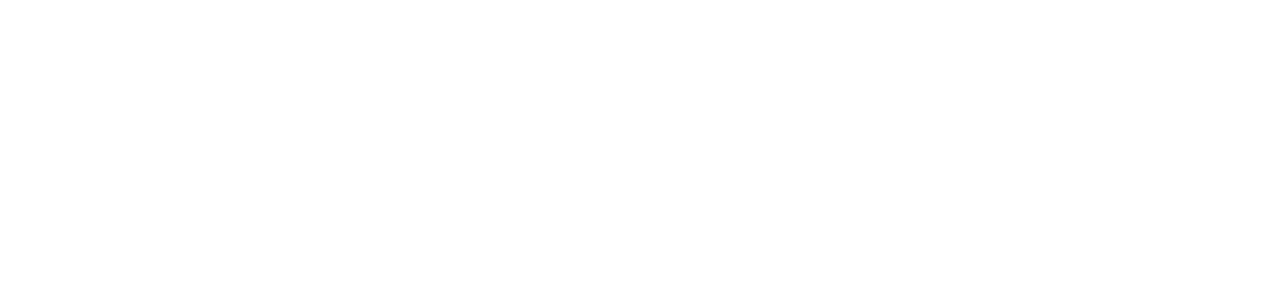
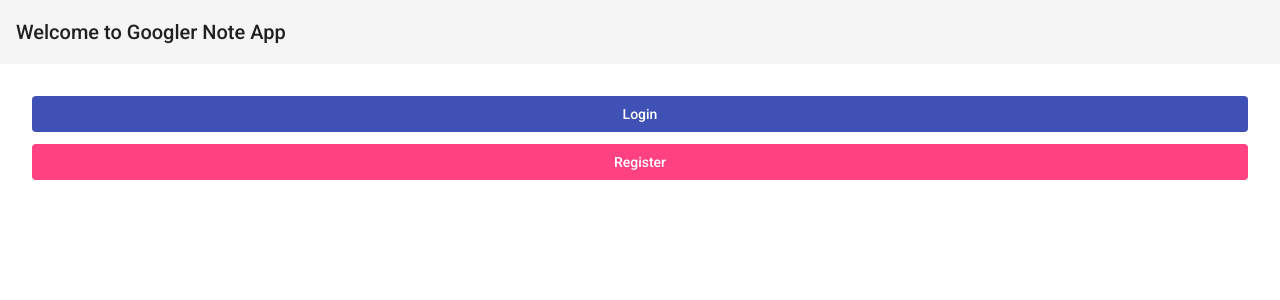
Before and after one commit to lui5a/googler-app, an Angular app in the folder googler-prototype-app/: page /welcome in a window 1280 px wide. Before the commit this address led to /. Shown: the top 300 px of the page. Built offline with nearby package versions, Linux system fonts and the light colour scheme.

Commit message:
finished login registration and implemented choose path to redirect to login or registration

```diff
--- a/googler-prototype-app/src/app/app-routing.module.ts
+++ b/googler-prototype-app/src/app/app-routing.module.ts
@@ -1,13 +1,15 @@
 import { NgModule } from '@angular/core';
 import { RouterModule, Routes } from '@angular/router';
 import { AppComponent } from './app.component';
+import { ChoosePathComponent } from './choose-path/choose-path.component';
 import { DashboardComponent } from './dashboard/dashboard.component';
 import { LoginGuard } from './login.guard';
 import { LoginComponent } from './login/login.component';
 import { RegisterComponent } from './register/register.component';
 
 const routes: Routes = [
-  { path: "", component: AppComponent, pathMatch: "full" },
+  { path: "", redirectTo: 'welcome', pathMatch: "full" },
+  { path: "welcome", component: ChoosePathComponent, pathMatch: "full" },
   { path: "login", component: LoginComponent, pathMatch: "full" },
   { path: "register", component: RegisterComponent, pathMatch: "full" },
   { path: "dashboard", component: DashboardComponent, pathMatch: "full", canActivate: [LoginGuard] }
--- a/googler-prototype-app/src/app/app.module.ts
+++ b/googler-prototype-app/src/app/app.module.ts
@@ -19,6 +19,7 @@ import {MatButtonModule} from '@angular/material/button';
 import {MatCardModule} from '@angular/material/card';
 import {MatToolbarModule} from '@angular/material/toolbar';
 import { LoginGuard } from './login.guard';
+import { ChoosePathComponent } from './choose-path/choose-path.component';
 
 
 
@@ -29,6 +30,7 @@ import { LoginGuard } from './login.guard';
     LoginComponent,
     RegisterComponent,
     DashboardComponent,
+    ChoosePathComponent,
 
   ],
   imports: [
--- /dev/null
+++ b/googler-prototype-app/src/app/choose-path/choose-path.component.html
@@ -0,0 +1,10 @@
+<p>
+  <mat-toolbar>
+    <span>Welcome to Googler Note App</span>
+  </mat-toolbar>
+</p>
+
+<div class="wrapper">
+      <button class="element" mat-flat-button color="primary" mat-raised (click)="goToPath('login')">Login</button>
+      <button mat-flat-button color="accent" mat-raised (click)="goToPath('register')">Register</button>
+</div>
--- /dev/null
+++ b/googler-prototype-app/src/app/choose-path/choose-path.component.scss
@@ -0,0 +1,8 @@
+.wrapper{
+  display: flex;
+  flex-direction: column;
+  margin: 2% 2%;
+  button{
+   margin: 0.5%;
+  }
+ }
--- /dev/null
+++ b/googler-prototype-app/src/app/choose-path/choose-path.component.ts
@@ -0,0 +1,17 @@
+import { Component } from '@angular/core';
+import { Router } from '@angular/router';
+
+@Component({
+  selector: 'app-choose-path',
+  templateUrl: './choose-path.component.html',
+  styleUrls: ['./choose-path.component.scss']
+})
+export class ChoosePathComponent {
+
+  constructor(private router: Router) { }
+
+  goToPath(path:string){
+   path === 'login' ? this.router.navigateByUrl('/login') : this.router.navigateByUrl('/register')
+  }
+
+}
--- a/googler-prototype-app/src/app/login/login.component.html
+++ b/googler-prototype-app/src/app/login/login.component.html
@@ -23,7 +23,7 @@
     </form>
     <mat-card-actions>
 
-      <button id="button-start-quotation" mat-flat-button color="primary"
+      <button mat-flat-button color="primary"
       [disabled]="!loginForm.valid" (click)="login()">
       login
     </button>
--- a/googler-prototype-app/src/app/register/register.component.html
+++ b/googler-prototype-app/src/app/register/register.component.html
@@ -5,11 +5,14 @@
 </p>
 
 <div class="wrapper">
-
   <mat-card class="card">
     <form [formGroup]="registrationForm" class="example-form">
       <div>
-
+        <mat-form-field class="optional-wrapper">
+          <input matInput formControlName="email" placeholder="Email">
+        </mat-form-field>
+      </div>
+      <div>
         <mat-form-field class="optional-wrapper">
           <input matInput formControlName="userName" placeholder="Set your user">
         </mat-form-field>
@@ -20,20 +23,13 @@
           <input matInput formControlName="password" placeholder="Set your password">
         </mat-form-field>
       </div>
-
-      <div>
-
-        <mat-form-field class="optional-wrapper">
-          <input matInput formControlName="confirmPassword" placeholder="Repeat your password">
-        </mat-form-field>
-      </div>
     </form>
     <mat-card-actions>
 
-      <button id="button-start-quotation" mat-flat-button color="primary"
-      [disabled]="!registrationForm.valid">
-      login
-    </button>
-  </mat-card-actions>
-</mat-card>
+      <button mat-flat-button color="primary"
+      [disabled]="!registrationForm.valid" (click)="register()">
+        Register
+      </button>
+    </mat-card-actions>
+  </mat-card>
 </div>
--- a/googler-prototype-app/src/app/register/register.component.ts
+++ b/googler-prototype-app/src/app/register/register.component.ts
@@ -1,35 +1,47 @@
 import { Component, OnInit } from '@angular/core';
-import { FormBuilder, FormControl, FormGroup, Validators } from '@angular/forms';
-
+import {
+  FormBuilder,
+  FormControl,
+  FormGroup,
+  Validators,
+} from '@angular/forms';
+import { Router } from '@angular/router';
 
 @Component({
   selector: 'app-register',
   templateUrl: './register.component.html',
-  styleUrls: ['./register.component.scss']
+  styleUrls: ['./register.component.scss'],
 })
 export class RegisterComponent implements OnInit {
-
   registrationForm = new FormGroup({
     userName: new FormControl('', [Validators.required]),
     password: new FormControl('', [Validators.required]),
-    confirmPassword: new FormControl('', [Validators.required]),
-  })
-  constructor( private fb: FormBuilder) { }
+    email: new FormControl('', [Validators.required]),
+  });
+  constructor(private fb: FormBuilder, private router: Router) {}
 
   ngOnInit(): void {
-    this.setValues()
+    this.setValues();
   }
 
-  setValues(){
+  setValues() {
     this.registrationForm = this.fb.group({
       userName: new FormControl('', [Validators.required]),
       password: new FormControl('', [Validators.required]),
-      confirmPassword: new FormControl('', [Validators.required]),
-    })
+      email: new FormControl('', [Validators.required]),
+    });
   }
 
-  register(){
-
+  register() {
+    const userName = this.registrationForm.get('userName')?.value;
+    const password = this.registrationForm.get('password')?.value;
+    const user = {
+      user: userName,
+      password: password,
+    };
+    localStorage.setItem('user', JSON.stringify(user));
+    if (user) {
+      this.router.navigateByUrl('/dashboard');
+    }
   }
-
 }
```
Also changed, not shown: 1 other file (tests, documents, lock files or other folders).
